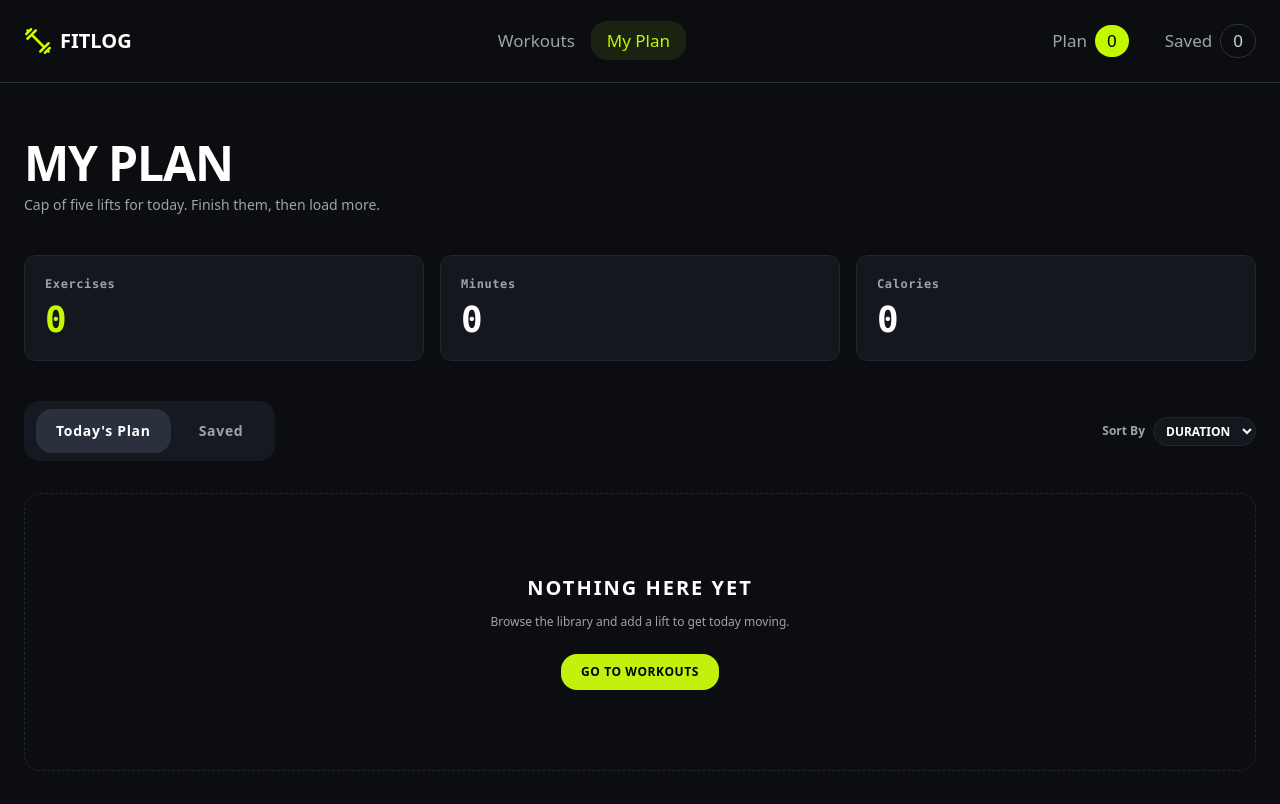
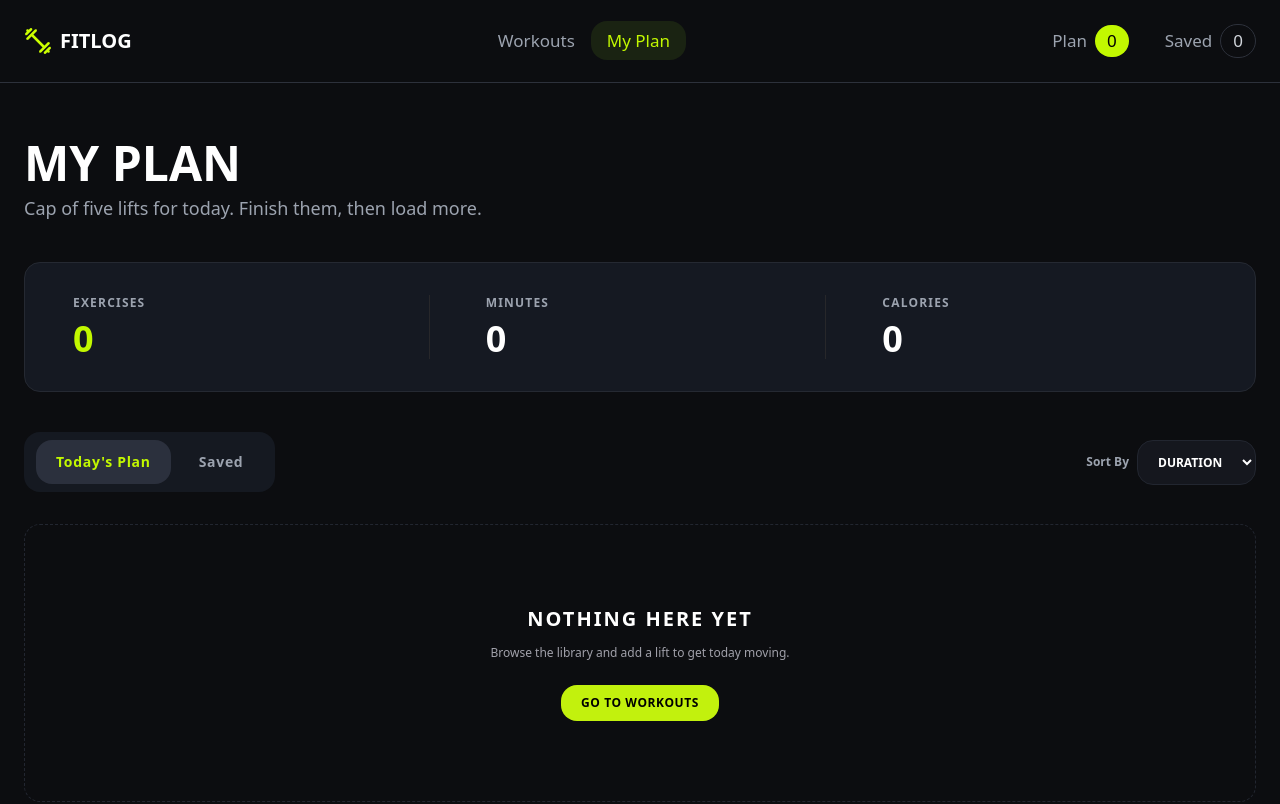
Before and after one commit to ijannathalima-ux/Fit-Log-A6, a Next.js app: page /my-plan in a window 1280 px wide. Shown: the top 804 px of the page. Built offline with nearby package versions, Linux system fonts and the light colour scheme.

Commit message:
updated fitlog project

```diff
--- a/src/app/components/my-plan-content/MyPlanContent.tsx
+++ b/src/app/components/my-plan-content/MyPlanContent.tsx
@@ -55,45 +55,66 @@ const MyPlanContent = () => {
             <div className="container mx-auto px-4 py-10 md:px-6 md:py-14 max-w-7xl">
 
                 <div className="mb-10">
-                    <h1 className="text-4xl font-extrabold uppercase md:text-5xl tracking-tight text-white">
+                    <h1 className="text-4xl font-extrabold uppercase md:text-5xl text-white">
                         MY PLAN
                     </h1>
-                    <p className="mt-2 text-sm text-[#9CA3AF]">
+                    <p className="mt-2 text-[18px] text-[#9CA3AF]">
                         Cap of five lifts for today. Finish them, then load more.
                     </p>
                 </div>
 
 
-                <div className="mb-10 grid grid-cols-1 gap-4 sm:grid-cols-3 font-mono">
-                    <div className="rounded-xl border border-[#222630] bg-[#15171E] p-5">
-                        <p className="text-xs font-bold  text-[#9CA3AF] tracking-wider">Exercises</p>
-                        <p className="mt-2 text-4xl font-bold text-[#C2F800]">{plan.length}</p>
-                    </div>
+                {/* Metrics */}
+                <div className="mb-10 rounded-2xl border border-[#252932] bg-[#151922] p-6 md:p-8">
+                    <div className="grid grid-cols-1 gap-6 sm:grid-cols-3 divide-y sm:divide-y-0 sm:divide-x divide-zinc-800">
 
-                    <div className="rounded-xl border border-[#222630] bg-[#15171E] p-5">
-                        <p className="text-xs font-bold  text-[#9CA3AF] tracking-wider">Minutes</p>
-                        <p className="mt-2 text-4xl font-bold text-white">{totalMinutes}</p>
-                    </div>
+                        {/* Exercises */}
+                        <div className="flex flex-col justify-center pb-4 sm:pb-0 sm:px-4">
+                            <p className="text-xs font-bold uppercase text-[#9CA3AF] tracking-widest">
+                                Exercises
+                            </p>
+                            <p className="mt-2 text-4xl font-extrabold text-[#C2F800]">
+                                {plan.length}
+                            </p>
+                        </div>
 
-                    <div className="rounded-xl border border-[#222630] bg-[#15171E] p-5">
-                        <p className="text-xs font-bold text-[#9CA3AF] tracking-wider">Calories</p>
-                        <p className="mt-2 text-4xl font-bold text-white">{totalCalories}</p>
+                        {/* Minutes */}
+                        <div className="flex flex-col justify-center pt-4 sm:pt-0 pb-4 sm:pb-0 sm:px-8">
+                            <p className="text-xs font-bold uppercase text-[#9CA3AF] tracking-widest">
+                                Minutes
+                            </p>
+                            <p className="mt-2 text-4xl font-extrabold text-white">
+                                {totalMinutes}
+                            </p>
+                        </div>
+
+                        {/* Calories */}
+                        <div className="flex flex-col justify-center pt-4 sm:pt-0 sm:px-8">
+                            <p className="text-xs font-bold uppercase text-[#9CA3AF] tracking-widest">
+                                Calories
+                            </p>
+                            <p className="mt-2 text-4xl font-extrabold text-white">
+                                {totalCalories}
+                            </p>
+                        </div>
+
                     </div>
                 </div>
+
 
 
                 <div className="mb-8 flex flex-col sm:flex-row justify-between items-start sm:items-center gap-4">
                     <div className="flex gap-2 bg-[#151921] py-2 px-3 rounded-2xl">
                         <button
                             onClick={() => setActiveTab("plan")}
-                            className={`px-5 py-3 text-sm font-bold tracking-wider transition ${activeTab === "plan" ? " rounded-2xl text-white bg-[#2B303D]" : "text-[#9CA3AF] hover:text-white"
+                            className={`px-5 py-3 text-sm font-bold tracking-wider transition ${activeTab === "plan" ? " rounded-2xl bg-[#2B303D] text-[#C2F800]" : "text-[#9CA3AF] hover:text-white"
                                 }`}
                         >
                             Today&apos;s Plan
                         </button>
                         <button
                             onClick={() => setActiveTab("saved")}
-                            className={`px-5 py-3 text-sm font-bold tracking-wider transition ${activeTab === "saved" ? "rounded-2xl text-white bg-[#2B303D]" : "text-[#9CA3AF] hover:text-white"
+                            className={`px-5 py-3 text-sm font-bold tracking-wider transition ${activeTab === "saved" ? "rounded-2xl text-[#C2F800] bg-[#2B303D]" : "text-[#9CA3AF] hover:text-white"
                                 }`}
                         >
                             Saved
@@ -110,7 +131,7 @@ const MyPlanContent = () => {
                                     e.target.value as "duration" | "calories" | "rating"
                                 )
                             }
-                            className="bg-[#15171E] border border-[#222630] text-white rounded-2xl px-2 py-1 outline-none text-xs font-bold uppercase"
+                            className="bg-[#15171E] border border-[#222630] text-white rounded-2xl px-4 py-3 outline-none text-xs font-bold uppercase"
                         >
                             <option value="duration">Duration</option>
                             <option value="calories">Calories</option>
--- a/src/app/components/workout-actions/WorkoutActions.tsx
+++ b/src/app/components/workout-actions/WorkoutActions.tsx
@@ -5,6 +5,7 @@ import { useFitLog } from "@/app/context/FitLogContext";
 import { BiPlusCircle } from "react-icons/bi";
 import { FiBookmark } from "react-icons/fi";
 import { toast } from "react-toastify";
+import { MdAddCard } from "react-icons/md";
 
 interface WorkoutActionsProps {
     workout: FitLogType;
@@ -50,9 +51,9 @@ const WorkoutActions = ({ workout }: WorkoutActionsProps) => {
             {/* Add to today's plan */}
             <button
                 onClick={handleAddToPlan}
-                className="flex-1 bg-[#C2F800] text-black font-bold text-xs uppercase py-2 rounded-2xl flex items-center justify-center gap-2 hover:opacity-90 transition"
+                className="flex-1 bg-[#C2F800] text-black font-bold text-xs py-2 rounded-2xl flex items-center justify-center gap-2 hover:opacity-90 transition"
             >
-                <BiPlusCircle className="w-4 h-4" />
+                <MdAddCard className="w-4 h-4" />
 
                 <span>
                     Add to today&apos;s plan
@@ -62,7 +63,7 @@ const WorkoutActions = ({ workout }: WorkoutActionsProps) => {
             {/* Save for later */}
             <button
                 onClick={handleSaveForLater}
-                className="flex-1 border border-[#2D313B] text-[#D1D5DB] font-bold text-xs uppercase py-3 rounded-2xl flex items-center justify-center gap-2 hover:border-white transition"
+                className="flex-1 border border-[#2D313B] text-[#D1D5DB] font-bold text-xs py-3 rounded-2xl flex items-center justify-center gap-2 hover:border-white transition"
             >
                 <FiBookmark className="w-4 h-4" />
 
--- a/src/app/loading.tsx
+++ b/src/app/loading.tsx
@@ -4,7 +4,7 @@ const Loading = () => {
     return (
         <div>
             <div className="min-h-screen bg-[#0C0D10] flex items-center justify-center">
-                <p className="text-[#C2F800] font-bold uppercase tracking-wider">
+                <p className="text-white font-bold tracking-wider text-2xl">
                     Loading workouts...
                 </p>
             </div>
```
